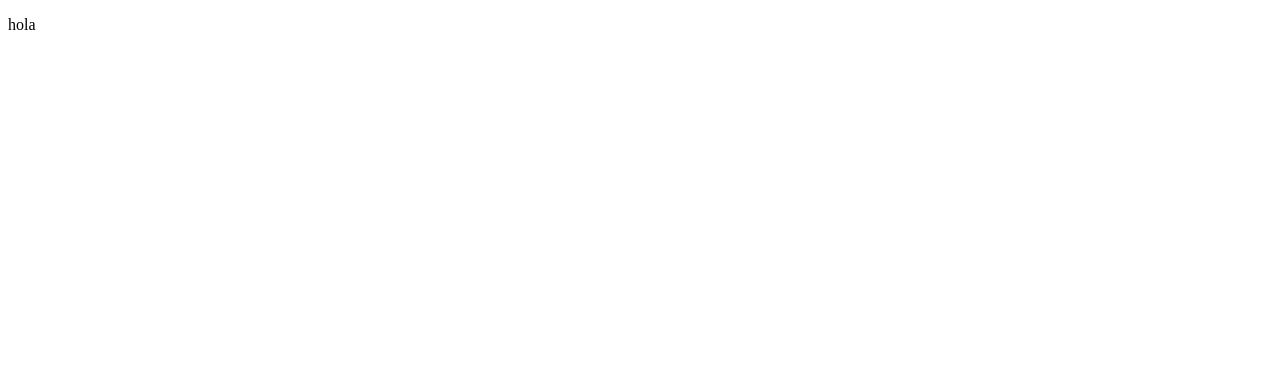
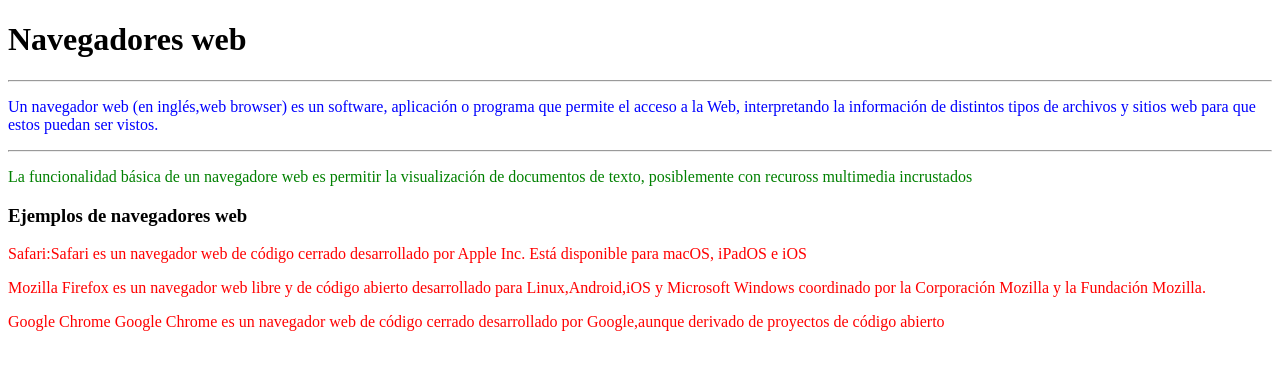
Before and after one commit to PabloDaniel0410/3.3, a plain HTML site: page index.html in a window 1280 px wide. Drawn offline with Linux system fonts and the light colour scheme.

Commit message:
deberes casa

```diff
--- a/index.html
+++ b/index.html
@@ -1,9 +1,21 @@
 <!DOCTYPE html>
-<html>
-  <head>
-    <title>hola</title>
-  </head>
-  <body>
-    <p>hola</p>
-  </body>
+<html lang="en">
+<head>
+    <meta charset="UTF-8">
+    <meta name="viewport" content="width=device-width, initial-scale=1.0">
+    <title>Práctica2.2.</title>
+    <link rel="stylesheet" href="style.css">
+
+</head>
+<body>
+   <h1  >Navegadores web</h1>
+   <hr>
+   <p class="azul">Un navegador web (en inglés,web browser) es un software, aplicación o programa que permite el acceso a la Web, interpretando la información de distintos tipos de archivos y sitios web para que estos puedan ser vistos.</p>
+   <hr>
+   <p class="verde">La funcionalidad básica de un navegadore web es permitir la visualización de documentos de texto, posiblemente con recuross multimedia incrustados</p>
+   <h3>Ejemplos de navegadores web</h3>
+   <p class="rojo">Safari:Safari es un navegador web de código cerrado desarrollado por Apple Inc. Está disponible para macOS, iPadOS e iOS</p>
+   <p class="rojo">Mozilla Firefox es un navegador web libre y de código abierto desarrollado para Linux,Android,iOS y Microsoft Windows coordinado por la Corporación Mozilla y la Fundación Mozilla.</p>
+   <p class="rojo">Google Chrome Google Chrome es un navegador web de código cerrado desarrollado por Google,aunque derivado de proyectos de código abierto</p>
+</body>
 </html>
--- a/style.css
+++ b/style.css
@@ -0,0 +1,3 @@
+p.azul{color: blue;}
+p.rojo{color: red;}
+p.verde{color: green;}
```
